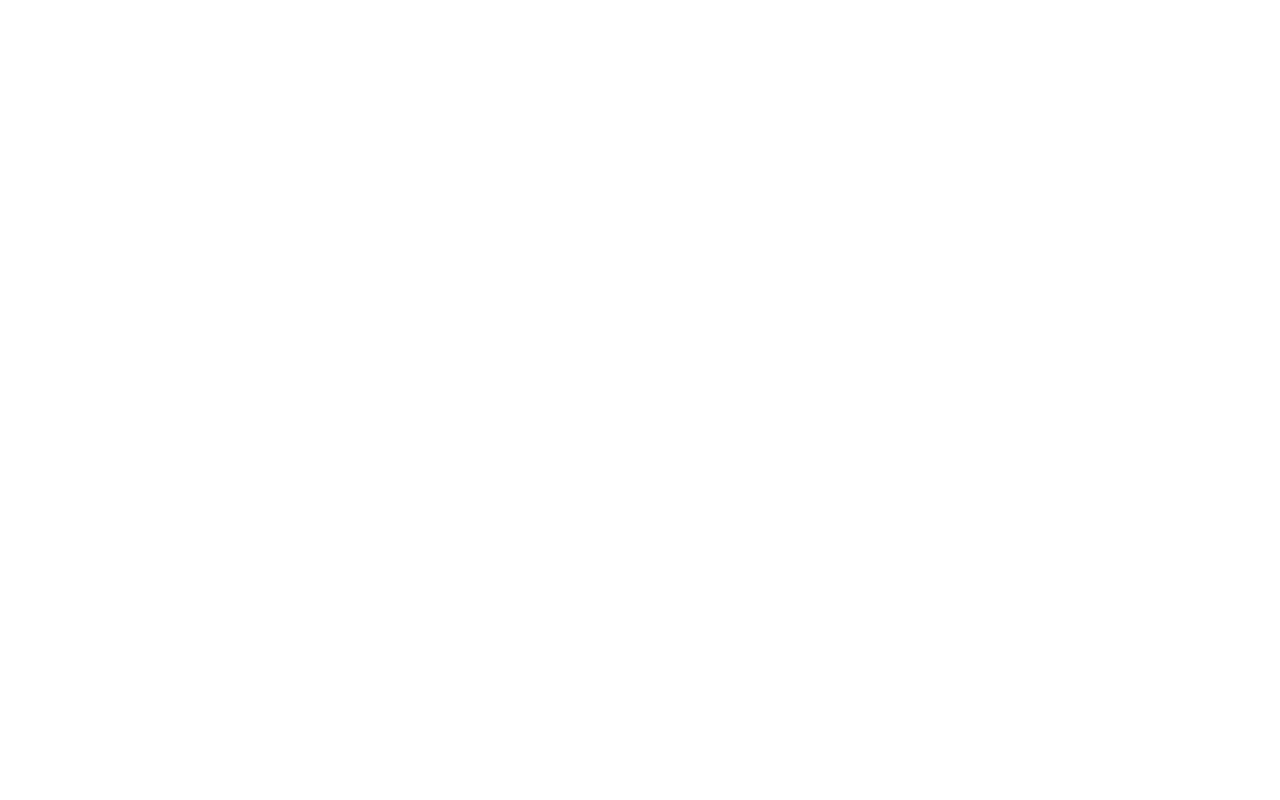
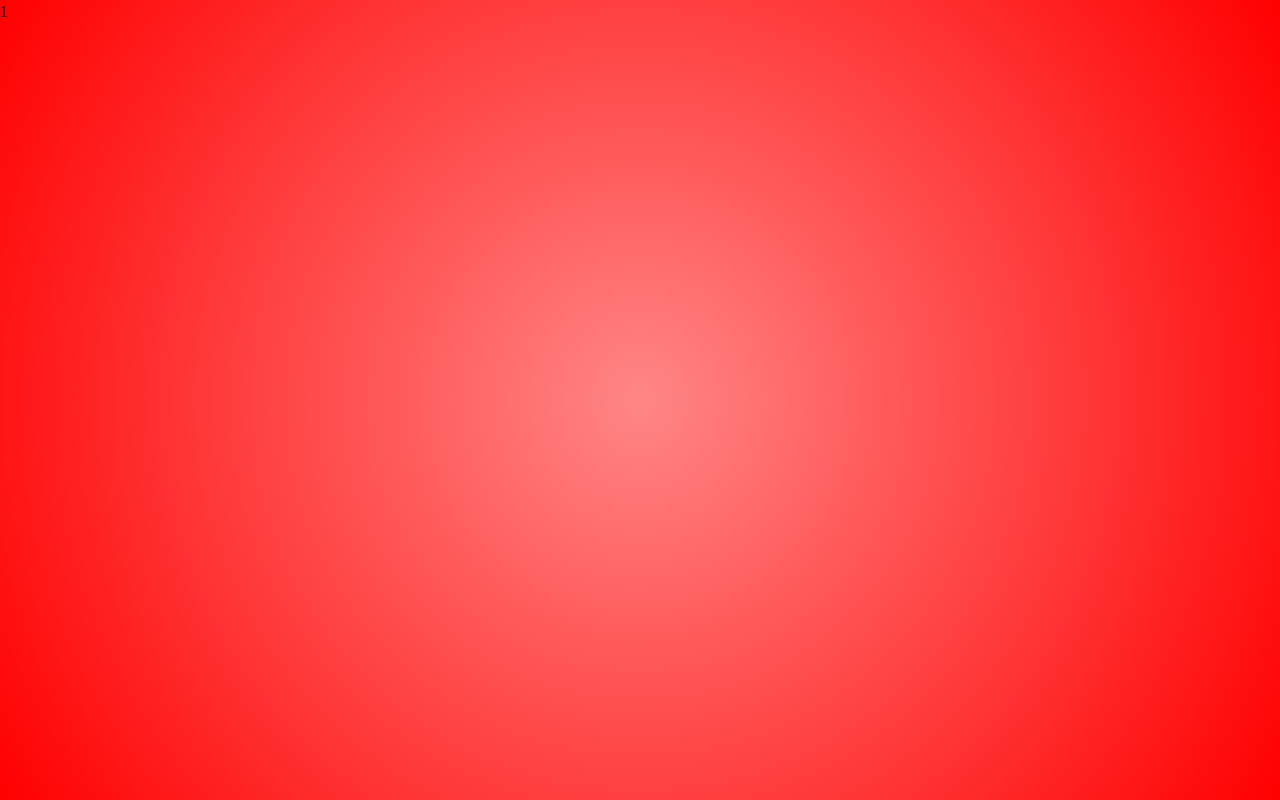
Before and after one commit to Amiko1/burger, a website built with Vite: page index.html in a window 1280 px wide. Built offline with nearby package versions, Linux system fonts and the light colour scheme.

Commit message:
feat: create secctions and full pagge scroll

```diff
--- a/index.html
+++ b/index.html
@@ -1,4 +1,4 @@
-<!doctype html>
+<!DOCTYPE html>
 <html lang="en">
   <head>
     <meta charset="UTF-8" />
@@ -7,7 +7,10 @@
     <title>Vite + TS</title>
   </head>
   <body>
-    <div id="app"></div>
+    <div class="container">
+      <section class="clasic-burger">1</section>
+      <section class="green-burger"></section>
+    </div>
     <script type="module" src="/src/main.ts"></script>
   </body>
 </html>
--- a/src/reset.css
+++ b/src/reset.css
@@ -12,6 +12,11 @@
   */
 * {
   margin: 0;
+}
+
+html,
+body {
+  height: 100%;
 }
 
 /*
--- a/src/style.css
+++ b/src/style.css
@@ -1,6 +1,6 @@
 :root {
-  --red-gradient: linear-gradient(to right, #ff8686, #ff0000);
-  --green-gradient: linear-gradient(to right, #00821c, #00821c);
+  --red-gradient: radial-gradient(circle, #ff8686, #ff0000);
+  --green-gradient: radial-gradient(circle, #20fe51, #00821c);
   --color-white: #ffffff;
   --color-orange: #ffa900;
   --color-light-red-alt: #ff8b8b;
@@ -10,3 +10,23 @@
   --font-size-large: 24px;
   --font-size-xlarge: 32px;
 }
+
+.container {
+  overflow-y: scroll;
+  scroll-snap-type: y mandatory;
+  height: 100%;
+}
+
+.clasic-burger,
+.green-burger {
+  height: 100vh;
+  scroll-snap-align: start;
+}
+
+.clasic-burger {
+  background: var(--red-gradient);
+}
+
+.green-burger {
+  background: var(--green-gradient);
+}
```
